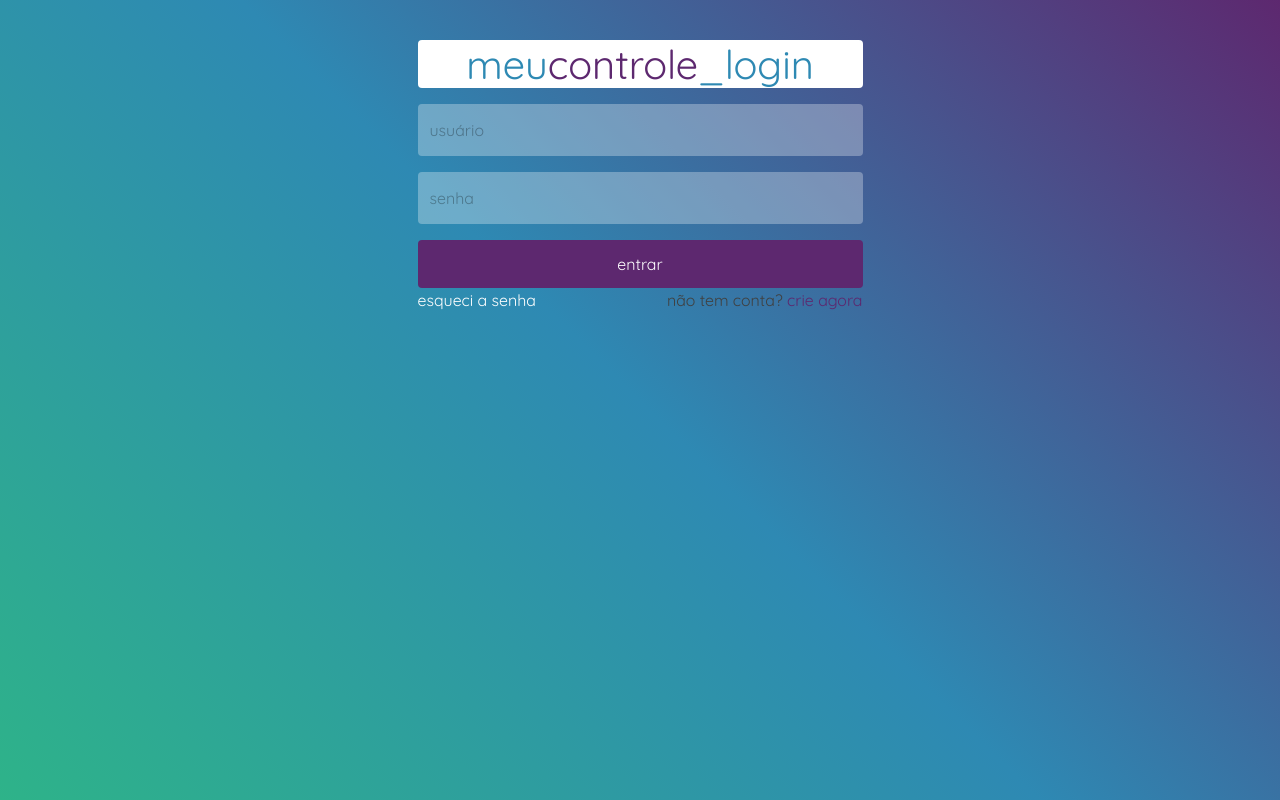
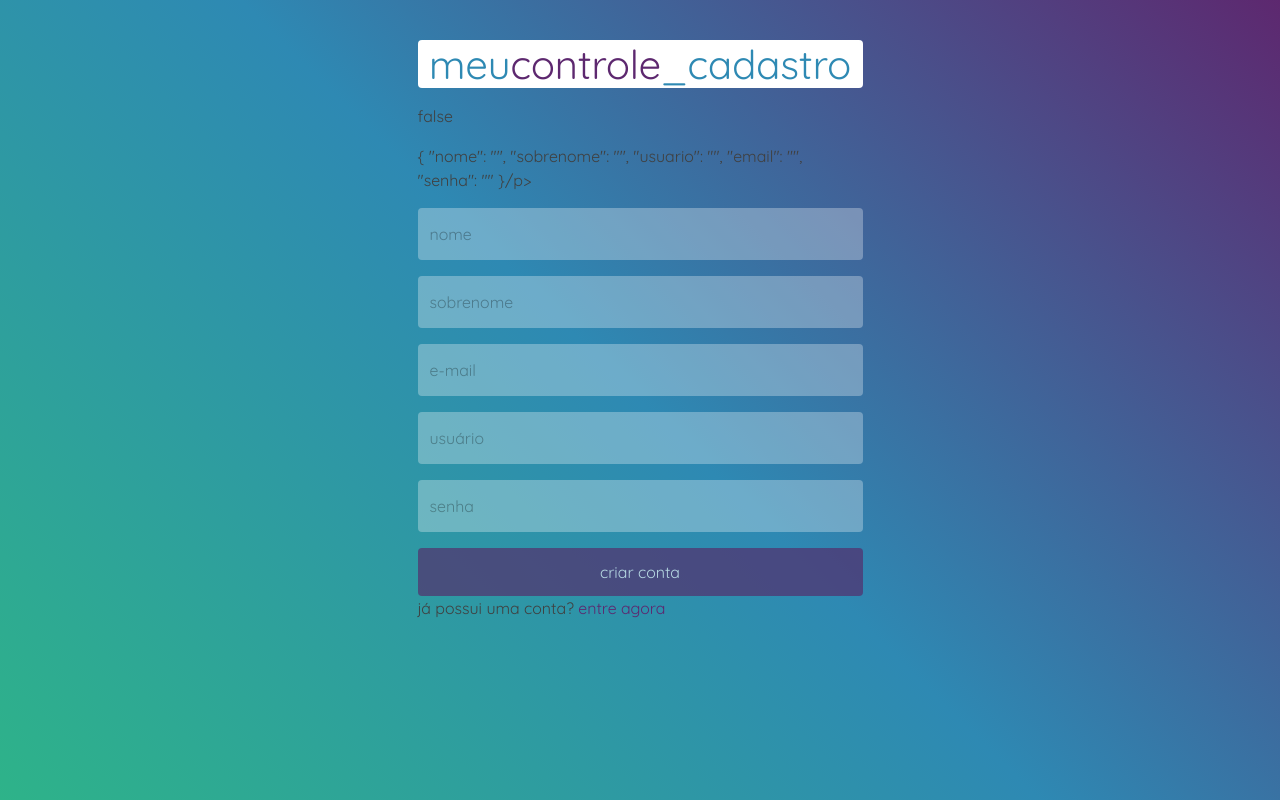
Before and after one commit to welsonlimawlsn/meu-controle-angular, an Angular app: page /cadastro in a window 1280 px wide. Before the commit this address led to /. Built offline with nearby package versions, Linux system fonts and the light colour scheme.

Commit message:
Pagina de cadastro

```diff
--- a/src/app/app.component.html
+++ b/src/app/app.component.html
@@ -1,3 +1,3 @@
 <div class="container">
-  <mc-login></mc-login>
+  <router-outlet></router-outlet>
 </div>
--- a/src/app/app.module.ts
+++ b/src/app/app.module.ts
@@ -7,12 +7,14 @@ import {RouterModule} from '@angular/router';
 import {ROUTES} from './app.routes';
 import {InputComponent} from './shared/input/input.component';
 import {ReactiveFormsModule} from '@angular/forms';
+import { CadastroUsuarioComponent } from './cadastro-usuario/cadastro-usuario.component';
 
 @NgModule({
   declarations: [
     AppComponent,
     LoginComponent,
-    InputComponent
+    InputComponent,
+    CadastroUsuarioComponent
   ],
   imports: [
     BrowserModule,
--- a/src/app/app.routes.ts
+++ b/src/app/app.routes.ts
@@ -1,7 +1,9 @@
 import {Routes} from '@angular/router';
 import {LoginComponent} from './login/login.component';
+import {CadastroUsuarioComponent} from './cadastro-usuario/cadastro-usuario.component';
 
 export const ROUTES: Routes = [
   {path: 'login', component: LoginComponent},
+  {path: 'cadastro', component: CadastroUsuarioComponent},
   {path: '', redirectTo: 'login', pathMatch: 'full'}
 ];
--- /dev/null
+++ b/src/app/cadastro-usuario/cadastro-usuario.component.html
@@ -0,0 +1,25 @@
+<div class="row justify-content-center">
+  <div class="col-sm-12 col-md-8 col-xl-5 col-xl-5">
+    <h1 class="text-center logo">
+      <span class="azul">meu</span><span class="roxo">controle</span><span class="azul">_cadastro</span>
+    </h1>
+    <p>{{cadastroForm.valid}}</p>
+    <p>{{cadastroForm.value | json}}/p>
+    <form [formGroup]="cadastroForm" autocomplete="off">
+      <mc-input label="nome" type="text" id="nome" [isInvalid]="isInvalid('nome')" formControlName="nome"></mc-input>
+
+      <mc-input label="sobrenome" type="text" id="sobrenome" [isInvalid]="isInvalid('sobrenome')" formControlName="sobrenome"></mc-input>
+
+      <mc-input label="e-mail" type="email" id="email" [isInvalid]="isInvalid('email')" formControlName="email"></mc-input>
+
+      <mc-input label="usuário" type="text" id="usuario" [isInvalid]="isInvalid('usuario')" formControlName="usuario"></mc-input>
+
+      <mc-input label="senha" type="password" id="senha" [isInvalid]="isInvalid('senha')" formControlName="senha"></mc-input>
+
+      <button type="button" class="btn btn-primary" [disabled]="cadastroForm.invalid">criar conta</button>
+      <div class="text-white">
+        <span>já possui uma conta? <a [routerLink]="['/login']">entre agora</a></span>
+      </div>
+    </form>
+  </div>
+</div>
--- /dev/null
+++ b/src/app/cadastro-usuario/cadastro-usuario.component.ts
@@ -0,0 +1,31 @@
+import {Component, OnInit} from '@angular/core';
+import {FormBuilder, FormGroup, Validators} from '@angular/forms';
+
+@Component({
+  selector: 'mc-cadastro-usuario',
+  templateUrl: './cadastro-usuario.component.html'
+})
+export class CadastroUsuarioComponent implements OnInit {
+
+  cadastroForm: FormGroup;
+
+  emailPattern = /^(([^<>()\[\]\.,;:\s@\"]+(\.[^<>()\[\]\.,;:\s@\"]+)*)|(\".+\"))@(([^<>()[\]\.,;:\s@\"]+\.)+[^<>()[\]\.,;:\s@\"]{2,})$/i;
+
+  constructor(private fb: FormBuilder) {
+  }
+
+  ngOnInit() {
+    this.cadastroForm = this.fb.group({
+      nome: this.fb.control('', [Validators.required]),
+      sobrenome: this.fb.control('', [Validators.required]),
+      usuario: this.fb.control('', [Validators.required]),
+      email: this.fb.control('', [Validators.required, Validators.pattern(this.emailPattern)]),
+      senha: this.fb.control('', Validators.required)
+    });
+  }
+
+  isInvalid(fieldName: string) {
+    const field = this.cadastroForm.get(fieldName);
+    return field.invalid && (field.dirty || field.touched);
+  }
+}
--- a/src/app/login/login.component.html
+++ b/src/app/login/login.component.html
@@ -8,10 +8,10 @@
                 [isInvalid]="isInvalid('usuario')"></mc-input>
       <mc-input id="senha" label="senha" type="password" formControlName="senha"
                 [isInvalid]="isInvalid('senha')"></mc-input>
-      <button type="button" class="btn btn-primary">entrar</button>
+      <button type="button" class="btn btn-primary" [disabled]="loginForm.invalid">entrar</button>
       <div class="text-white">
         <span class="float-left"><a href="recuperacao_senha.html" class="text-white">esqueci a senha</a></span>
-        <span class="float-right">não tem conta? <a href="cadastro.html">crie agora</a></span>
+        <span class="float-right">não tem conta? <a [routerLink]="['/cadastro']">crie agora</a></span>
       </div>
     </form>
   </div>
--- a/src/styles.css
+++ b/src/styles.css
@@ -89,6 +89,10 @@ a:hover {
   background: #562768;
 }
 
+.btn-primary:disabled {
+  background: #562768;
+}
+
 .btn-primary:not(:disabled):not(.disabled):active, .btn-primary:not(:disabled):not(.disabled).active, .show > .btn-primary.dropdown-toggle {
   background-color: #5D286F;
   border: none;
```
